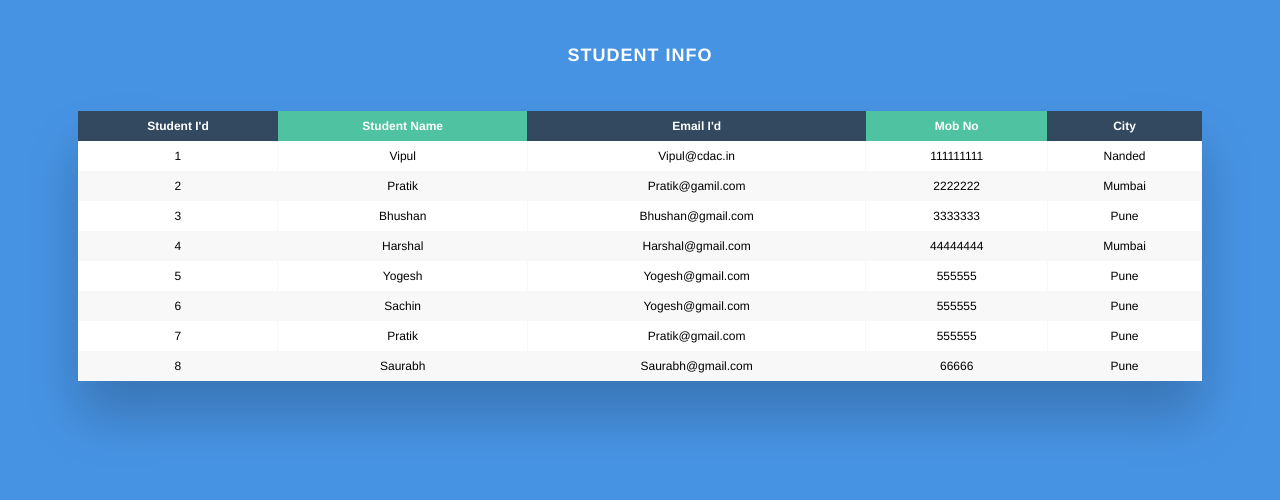
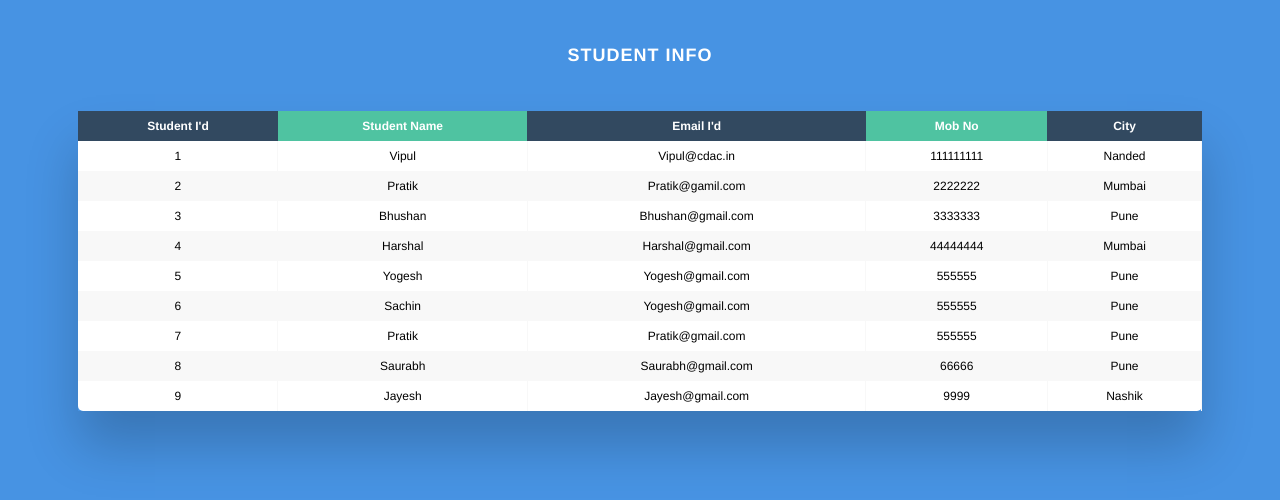
Before and after one commit to JayeshBhadakwade/GitHtmlCss, a plain HTML site: page Index.html in a window 1280 px wide. Drawn offline with Linux system fonts and the light colour scheme.

Commit message:
index.html modified

```diff
--- a/Index.html
+++ b/Index.html
@@ -80,6 +80,14 @@
             <td>66666</td>
             <td>Pune</td>
         </tr>
+        <td>9</td>
+        <td>Jayesh</td>
+        <td>Jayesh@gmail.com</td>
+        <td>9999</td>
+        <td>Nashik</td>
+    </tr>
+
+
 
         <tbody>
     </table>
```
